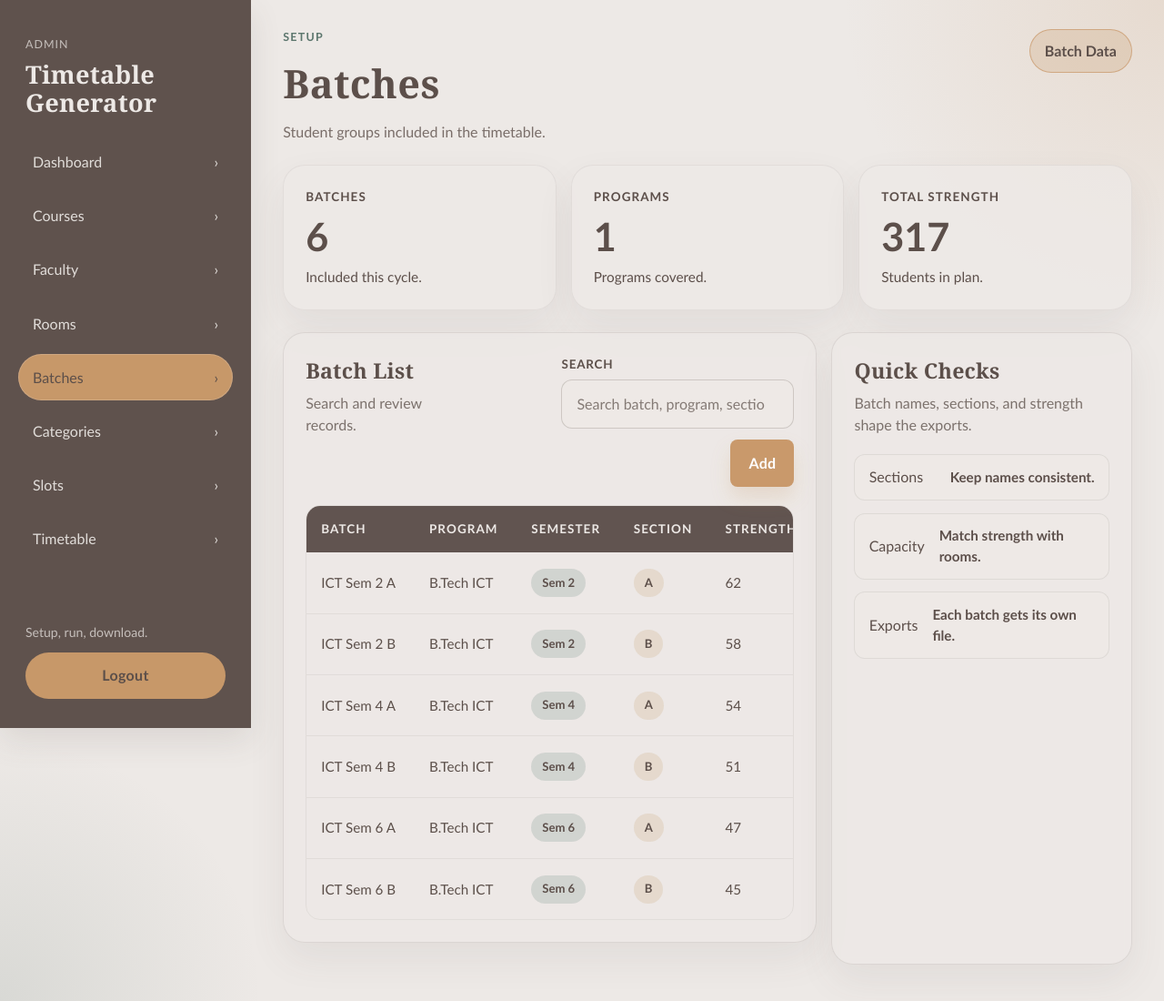
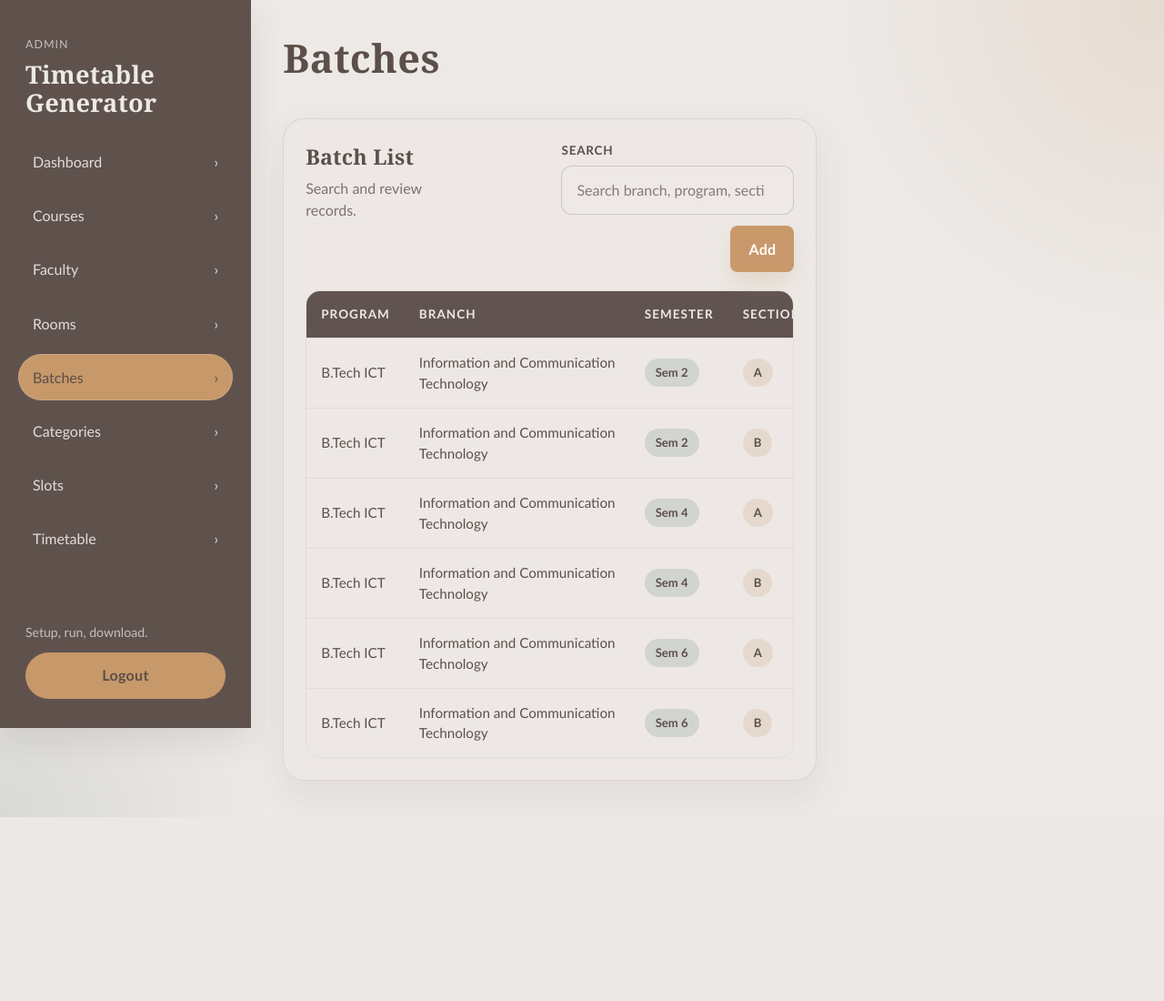
Before and after one commit to jsgill0801/time-table-generator, a Flask app: template frontend/templates/batches.html in a window 1280 px wide. Shown: the whole page at 91% size. After the commit the page ends 898 px from the top, so only its background shows below. Run offline with Flask 3, Linux system fonts and the light colour scheme; the template is opened without the code that fills it, so the values that code supplies are empty.

Commit message:
Updated "Batches" and "Timetable" pages.

```diff
--- a/frontend/static/script.js
+++ b/frontend/static/script.js
@@ -149,7 +149,7 @@
             description: "Student groups included in the timetable.",
             chip: "Batch Data",
             tableTitle: "Batch List",
-            searchPlaceholder: "Search batch, program, section, or semester",
+            searchPlaceholder: "Search branch, program, section, or semester",
             note: "Batch names, sections, and strength shape the exports.",
             metrics: function (rows) {
                 return [
@@ -164,19 +164,18 @@
                 { label: "Exports", value: "Each batch gets its own file." }
             ],
             columns: [
-                { key: "batch", label: "Batch" },
                 { key: "program", label: "Program" },
+                { key: "branch", label: "Branch" },
                 { key: "semester", label: "Semester", badge: "secondary" },
-                { key: "section", label: "Section", badge: "accent" },
-                { key: "strength", label: "Strength" }
+                { key: "section", label: "Section", badge: "accent" }
             ],
             rows: [
-                { batch: "ICT Sem 2 A", program: "B.Tech ICT", semester: "Sem 2", section: "A", strength: "62" },
-                { batch: "ICT Sem 2 B", program: "B.Tech ICT", semester: "Sem 2", section: "B", strength: "58" },
-                { batch: "ICT Sem 4 A", program: "B.Tech ICT", semester: "Sem 4", section: "A", strength: "54" },
-                { batch: "ICT Sem 4 B", program: "B.Tech ICT", semester: "Sem 4", section: "B", strength: "51" },
-                { batch: "ICT Sem 6 A", program: "B.Tech ICT", semester: "Sem 6", section: "A", strength: "47" },
-                { batch: "ICT Sem 6 B", program: "B.Tech ICT", semester: "Sem 6", section: "B", strength: "45" }
+                { batch: "ICT Sem 2 A", program: "B.Tech ICT", branch: "Information and Communication Technology", semester: "Sem 2", section: "A", strength: "62" },
+                { batch: "ICT Sem 2 B", program: "B.Tech ICT", branch: "Information and Communication Technology", semester: "Sem 2", section: "B", strength: "58" },
+                { batch: "ICT Sem 4 A", program: "B.Tech ICT", branch: "Information and Communication Technology", semester: "Sem 4", section: "A", strength: "54" },
+                { batch: "ICT Sem 4 B", program: "B.Tech ICT", branch: "Information and Communication Technology", semester: "Sem 4", section: "B", strength: "51" },
+                { batch: "ICT Sem 6 A", program: "B.Tech ICT", branch: "Information and Communication Technology", semester: "Sem 6", section: "A", strength: "47" },
+                { batch: "ICT Sem 6 B", program: "B.Tech ICT", branch: "Information and Communication Technology", semester: "Sem 6", section: "B", strength: "45" }
             ]
         },
         categories: {
@@ -785,10 +784,10 @@
                 id: "batches",
                 title: "Add Batch",
                 fields: [
-                    { key: "program", label: "Program", type: "select", options: getUniqueResourceValues("batches", "program"), required: true },
-                    { key: "branch", label: "Branch", type: "select", options: getBatchBranchOptions(), required: true },
-                    { key: "semester", label: "Semester", type: "select", options: getUniqueResourceValues("batches", "semester"), required: true },
-                    { key: "section", label: "Section", type: "select", options: getUniqueResourceValues("batches", "section"), required: true }
+                    { key: "program", label: "Program", type: "text", required: true },
+                    { key: "branch", label: "Branch", type: "text", required: true },
+                    { key: "semester", label: "Semester", type: "text", inputMode: "numeric", required: true, numeric: true },
+                    { key: "section", label: "Section", type: "text", required: true }
                 ],
                 toRow: createBatchResourceRow
             };
--- a/frontend/static/style.css
+++ b/frontend/static/style.css
@@ -965,6 +965,7 @@ body.modal-open {
     display: flex;
     gap: 0.75rem;
     flex-wrap: wrap;
+    margin-bottom: 1.5rem;
 }
 
 .tab-button {
--- a/frontend/templates/batches.html
+++ b/frontend/templates/batches.html
@@ -13,14 +13,10 @@
         <main class="app-main">
             <header class="page-header">
                 <div>
-                    <p class="page-kicker">Setup</p>
                     <h1 data-resource-title></h1>
-                    <p class="page-intro" data-resource-description></p>
                 </div>
-                <div class="page-chip" data-resource-chip></div>
             </header>
 
-            <section class="stats-grid stats-grid-compact" data-resource-metrics></section>
 
             <section class="panel-grid">
                 <article class="content-panel">
@@ -48,16 +44,6 @@
                     </div>
                 </article>
 
-                <aside class="content-panel">
-                    <div class="panel-heading">
-                        <div>
-                            <h2>Quick Checks</h2>
-                            <p class="panel-subtext" data-resource-note></p>
-                        </div>
-                    </div>
-
-                    <div class="detail-list" data-resource-highlights></div>
-                </aside>
             </section>
         </main>
     </div>
```
Also changed, not shown: frontend/templates/timetable.html (+0 -13 lines).
